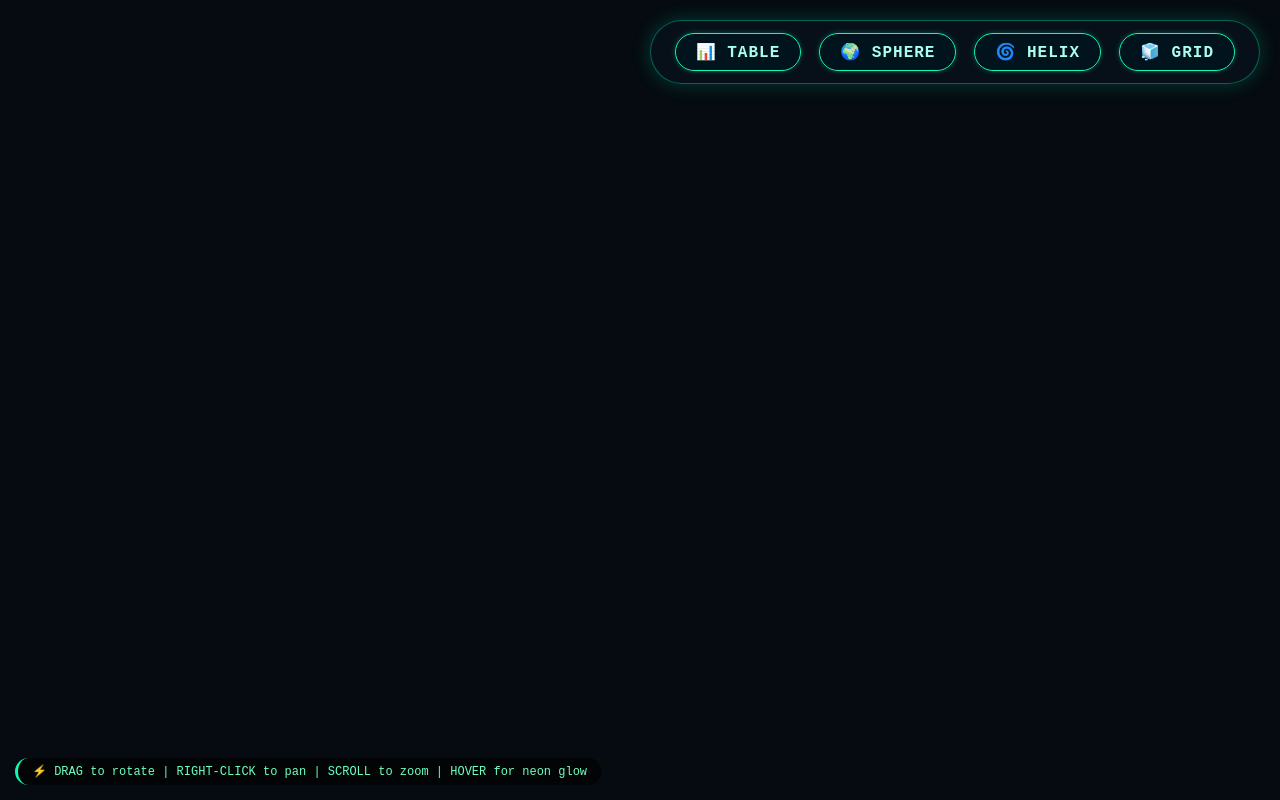
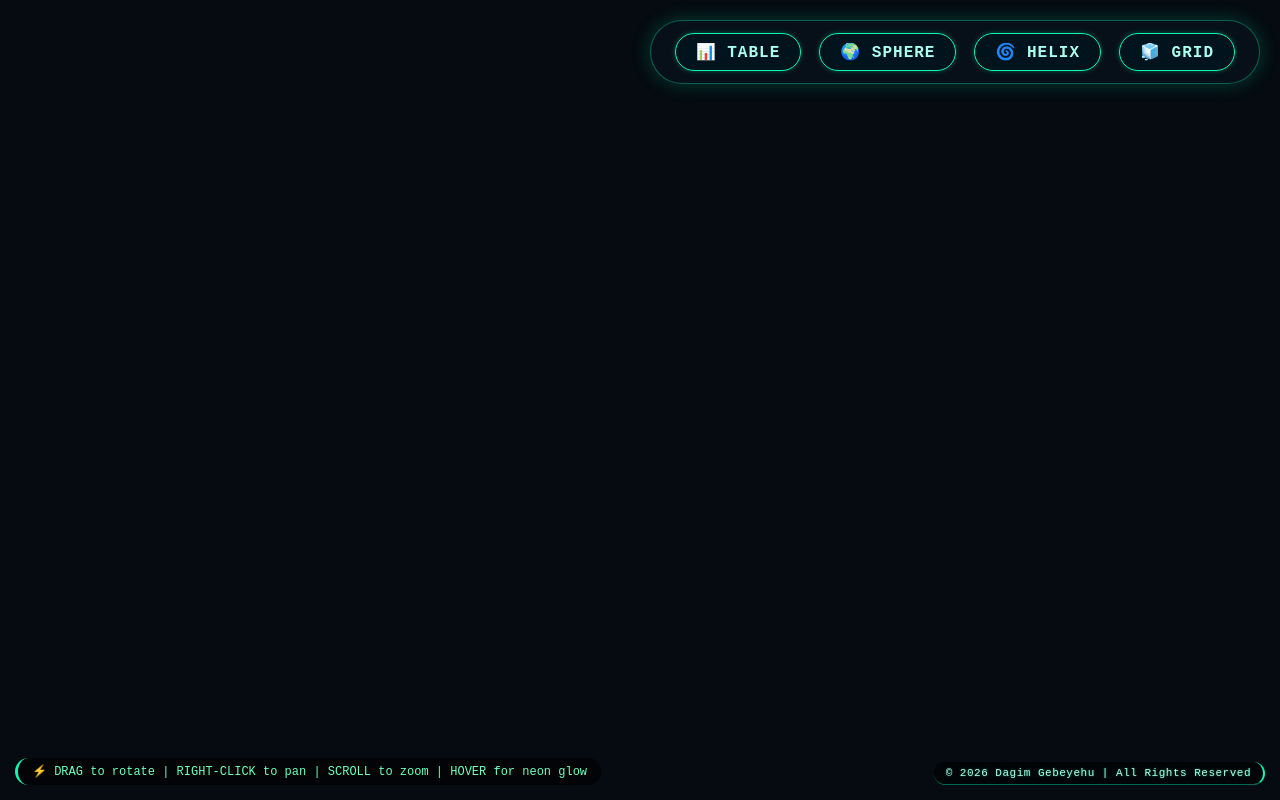
Before and after one commit to Dagi3406/3D-Periodic-Table, a plain HTML site: page index.html in a window 1280 px wide. Drawn offline with nearby package versions, Linux system fonts and the light colour scheme.

Commit message:
Update index.html

```diff
--- a/index.html
+++ b/index.html
@@ -55,7 +55,7 @@
             transform: scale(1.02);
         }
 
-        /* small info tip */
+        /* info tip */
         .info-tip {
             position: fixed;
             bottom: 15px;
@@ -70,6 +70,26 @@
             pointer-events: none;
             font-family: monospace;
             border-left: 3px solid #0ff7b0;
+        }
+
+        /* Copyright notice - bottom right */
+        .copyright {
+            position: fixed;
+            bottom: 15px;
+            right: 15px;
+            z-index: 100;
+            background: rgba(0, 0, 0, 0.55);
+            backdrop-filter: blur(5px);
+            padding: 5px 12px;
+            border-radius: 20px;
+            font-size: 11px;
+            color: #aaffdd;
+            font-family: 'Orbitron', monospace;
+            letter-spacing: 0.5px;
+            border-right: 2px solid #0ff7b0;
+            border-bottom: 1px solid rgba(0,255,200,0.4);
+            pointer-events: none;
+            text-shadow: 0 0 2px rgba(0,255,200,0.5);
         }
 
         /* Card styling for CSS3D objects */
@@ -139,6 +159,8 @@
             button { padding: 4px 12px; font-size: 0.8rem; }
             .element-card { width: 80px; height: 92px; }
             .symbol { font-size: 22px; }
+            .copyright { font-size: 8px; bottom: 8px; right: 8px; }
+            .info-tip { font-size: 9px; }
         }
     </style>
 </head>
@@ -151,6 +173,9 @@
     </div>
     <div class="info-tip">
         ⚡ DRAG to rotate | RIGHT-CLICK to pan | SCROLL to zoom | HOVER for neon glow
+    </div>
+    <div class="copyright">
+        © 2026 Dagim Gebeyehu | All Rights Reserved
     </div>
 
     <!-- Import Three.js core, addons, TWEEN and TrackballControls via CDN -->
@@ -548,9 +573,7 @@
         }
 
         // small console log
-        console.log(`✨ 3D Periodic Table ready — ${totalElements} elements loaded | Neon Theme Active`);
-
-        // Optional: add little pulse effect on layout change, but fine
+        console.log(`✨ 3D Periodic Table ready — ${totalElements} elements loaded | Neon Theme Active | © 2026 Dagim Gebeyehu`);
     </script>
 </body>
 </html>
```
